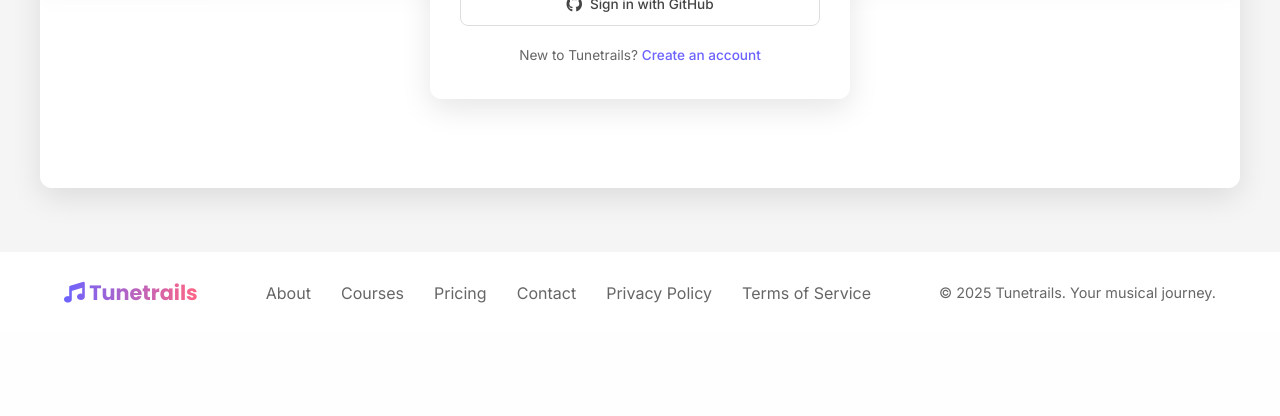
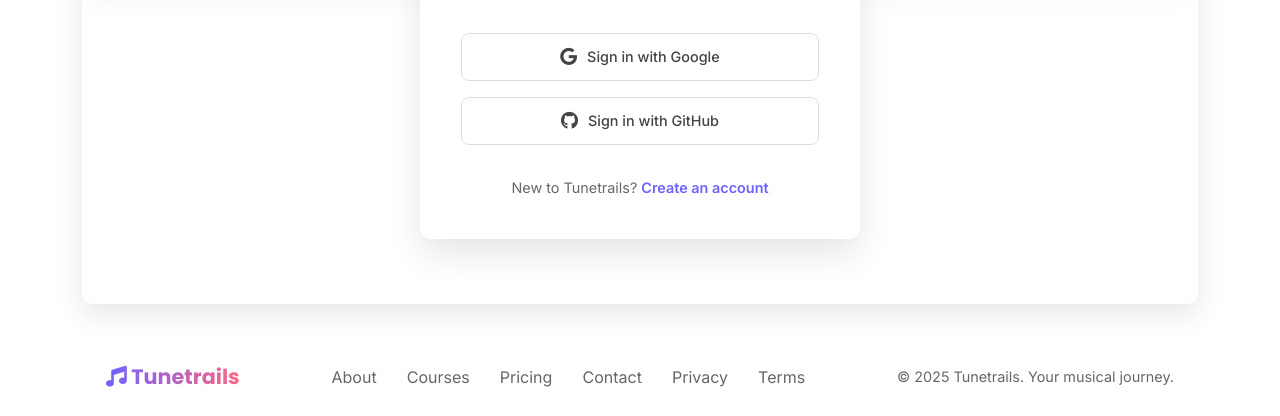
Before and after one commit to manubett254/tunetrails_v2, a Django app: page /login/ in a window 1280 px wide. Shown: the part 801-1217 px from the top of the page. Before the commit the page ends 1104 px from the top, so only its background shows below. Run offline with Django 5.2, Linux system fonts and the light colour scheme; some libraries are stand-ins or nearby versions.

Commit message:
Version 2 working except the stay logged in bit

```diff
--- a/tunetrails/dashboard/templates/base.html
+++ b/tunetrails/dashboard/templates/base.html
@@ -26,7 +26,6 @@
             --border-radius: 12px;
             --box-shadow: 0 10px 30px rgba(0, 0, 0, 0.1);
             --transition: all 0.3s ease;
-            --sidebar-width: 260px;
         }
 
         * {
@@ -38,9 +37,9 @@
         body {
             font-family: 'Inter', sans-serif;
             color: var(--text-color);
-            background-color: #f5f5f5;
             min-height: 100vh;
             position: relative;
+            overflow-x: hidden;
         }
 
         /* Background styling */
@@ -120,26 +144,51 @@
             border-radius: 8px;
             font-weight: 600;
             transition: var(--transition);
+            position: relative;
+            overflow: hidden;
+        }
+
+        .btn-primary-custom::before {
+            content: '';
+            position: absolute;
+            top: 0;
+            left: -100%;
+            width: 100%;
+            height: 100%;
+            background: linear-gradient(90deg, transparent, rgba(255, 255, 255, 0.2), transparent);
+            transition: left 0.5s ease;
+        }
+
+        .btn-primary-custom:hover::before {
+            left: 100%;
         }
 
         .btn-primary-custom:hover {
             background: linear-gradient(90deg, var(--primary-dark), var(--primary-color));
             transform: translateY(-2px);
-            box-shadow: 0 5px 15px rgba(108, 99, 255, 0.3);
-            color: white;
+            box-shadow: 0 8px 20px rgba(108, 99, 255, 0.25);
         }
 
         /* Main Content */
         .main-content {
-            min-height: calc(100vh - 120px);
-            display: flex;
-            align-items: center;
-            justify-content: center;
+            min-height: calc(100vh - 140px);
             padding: 2rem 1rem;
+            animation: fadeIn 0.5s ease-out;
+        }
+
+        @keyframes fadeIn {
+            from {
+                opacity: 0;
+                transform: translateY(10px);
+            }
+            to {
+                opacity: 1;
+                transform: translateY(0);
+            }
         }
 
         .content-wrapper {
-            background-color: rgba(255, 255, 255, 0.97);
+            background-color: rgba(255, 255, 255, 0.95);
             border-radius: var(--border-radius);
             box-shadow: var(--box-shadow);
             width: 100%;
@@ -147,8 +196,20 @@
             padding: 2rem;
             position: relative;
             overflow: hidden;
-            backdrop-filter: blur(10px);
-            border: 1px solid rgba(255, 255, 255, 0.2);
+            backdrop-filter: blur(12px);
+            border: 1px solid rgba(255, 255, 255, 0.25);
+            animation: slideUp 0.6s ease-out;
+        }
+
+        @keyframes slideUp {
+            from {
+                opacity: 0;
+                transform: translateY(20px);
+            }
+            to {
+                opacity: 1;
+                transform: translateY(0);
+            }
         }
 
         .content-wrapper::before {
@@ -188,7 +254,7 @@
             backdrop-filter: blur(10px);
             border-top: 1px solid rgba(255, 255, 255, 0.2);
             padding: 1.5rem 0;
-            margin-top: 2rem;
+            margin-top: auto;
         }
 
         .footer-content {
@@ -215,10 +281,26 @@
             text-decoration: none;
             margin: 0 0.8rem;
             transition: var(--transition);
+            position: relative;
+        }
+
+        .footer-links a::after {
+            content: '';
+            position: absolute;
+            bottom: -2px;
+            left: 0;
+            width: 0;
+            height: 1px;
+            background: var(--primary-color);
+            transition: width 0.3s ease;
         }
 
         .footer-links a:hover {
             color: var(--primary-color);
+        }
+
+        .footer-links a:hover::after {
+            width: 100%;
         }
 
         .copyright {
@@ -413,7 +511,10 @@
         {% if messages %}
             {% for message in messages %}
             <div class="alert alert-custom alert-dismissible fade show" role="alert">
-                {{ message }}
+                <div class="d-flex align-items-center">
+                    <i class="fas fa-info-circle me-2 text-primary"></i>
+                    <div>{{ message }}</div>
+                </div>
                 <button type="button" class="btn-close" data-bs-dismiss="alert" aria-label="Close"></button>
             </div>
             {% endfor %}
@@ -422,15 +523,18 @@
 
     <!-- Main Content -->
     <main class="main-content">
+        <div class="container">
             <div class="content-wrapper">
                 {% block content %}
                 <!-- Page content will be inserted here -->
                 {% endblock %}
             </div>
+        </div>
     </main>
 
     <!-- Footer -->
     <footer class="footer">
+        <div class="container">
             <div class="footer-content">
                 <div class="footer-logo">
                     <i class="fas fa-music"></i> Tunetrails
@@ -440,95 +544,18 @@
                     <a href="#">Courses</a>
                     <a href="#">Pricing</a>
                     <a href="#">Contact</a>
-                <a href="#">Privacy Policy</a>
-                <a href="#">Terms of Service</a>
+                    <a href="#">Privacy</a>
+                    <a href="#">Terms</a>
                 </div>
                 <div class="copyright">
                     &copy; {% now "Y" %} Tunetrails. Your musical journey.
                 </div>
             </div>
+        </div>
     </footer>
 
-    <!-- Bootstrap JS Bundle with Popper -->
+    <!-- Bootstrap JS Bundle -->
     <script src="https://cdn.jsdelivr.net/npm/bootstrap@5.3.0-alpha1/dist/js/bootstrap.bundle.min.js"></script>
-
-    <!-- Firebase and Auth Scripts -->
-    <script type="module">
-        import { initializeApp } from "https://www.gstatic.com/firebasejs/12.6.0/firebase-app.js";
-        import { getAuth, onAuthStateChanged, signOut } from "https://www.gstatic.com/firebasejs/12.6.0/firebase-auth.js";
-
-        // Firebase configuration
-        const firebaseConfig = {
-            apiKey: "AIzaSyAQLreoWTPOMekuiqOOvgX-zn0yPXcT1_Y",
-            authDomain: "tunetrails-v2.firebaseapp.com",
-            projectId: "tunetrails-v2",
-            storageBucket: "tunetrails-v2.firebasestorage.app",
-            messagingSenderId: "614045056384",
-            appId: "1:614045056384:web:1ec0524dbf570db5d19565",
-            measurementId: "G-4YGPXK3HWE"
-        };
-
-        // Initialize Firebase
-        const app = initializeApp(firebaseConfig);
-        const auth = getAuth();
-
-        // Firebase auth state listener
-        onAuthStateChanged(auth, (user) => {
-            const firebaseDropdown = document.getElementById('firebaseUserDropdown');
-            const djangoDropdown = document.getElementById('djangoUserDropdown');
-            const loginBtnContainer = document.getElementById('loginBtnContainer');
-            const userIcon = document.getElementById('userIcon');
-            const userName = document.getElementById('userName');
-            const logoutBtn = document.getElementById('logoutBtn');
-
-            if (user) {
-                // User is signed in with Firebase
-                if (firebaseDropdown) {
-                    firebaseDropdown.style.display = 'block';
-                    userName.textContent = user.displayName || user.email.split('@')[0];
-                    userIcon.src = user.photoURL || '{% static "dashboard/images/default_user.png" %}';
-                }
-
-                // Hide Django user dropdown if visible
-                if (djangoDropdown) {
-                    djangoDropdown.style.display = 'none';
-                }
-
-                // Hide login button
-                if (loginBtnContainer) {
-                    loginBtnContainer.style.display = 'none';
-                }
-            } else {
-                // No Firebase user is signed in
-                if (firebaseDropdown) {
-                    firebaseDropdown.style.display = 'none';
-                }
-
-                // Show Django user dropdown if user is authenticated with Django
-                if (djangoDropdown) {
-                    djangoDropdown.style.display = 'block';
-                }
-
-                // Show login button if not authenticated with Django
-                if (loginBtnContainer && !djangoDropdown) {
-                    loginBtnContainer.style.display = 'block';
-                }
-            }
-        });
-
-        // Logout button handler
-        document.addEventListener('click', (e) => {
-            if (e.target && e.target.id === 'logoutBtn') {
-                e.preventDefault();
-                signOut(auth).then(() => {
-                    // Sign-out successful, redirect to login
-                    window.location.href = "{% url 'dashboard:login' %}";
-                }).catch((error) => {
-                    console.error('Error signing out:', error);
-                });
-            }
-        });
-    </script>
 
     {% block extra_js %}{% endblock %}
 </body>
--- a/tunetrails/dashboard/templates/dashboard/login.html
+++ b/tunetrails/dashboard/templates/dashboard/login.html
@@ -7,37 +7,36 @@
 <style>
     /* Login page specific styles */
     .login-page {
-        min-height: 100vh;
+        min-height: calc(100vh - 140px);
         display: flex;
         align-items: center;
         justify-content: center;
-        padding: 15px;
+        padding: 2rem 1rem;
     }
 
     .login-card {
-        background-color: rgba(255, 255, 255, 0.97);
+        background-color: rgba(255, 255, 255, 0.95);
         border-radius: var(--border-radius);
-        box-shadow: var(--box-shadow);
+        box-shadow: 0 15px 35px rgba(0, 0, 0, 0.1);
         width: 100%;
-        max-width: 420px;
-        padding: 2rem 1.8rem;
+        max-width: 440px;
+        padding: 2.5rem;
         position: relative;
         overflow: hidden;
-        backdrop-filter: blur(10px);
-        border: 1px solid rgba(255, 255, 255, 0.2);
-        max-height: 95vh;
-        overflow-y: auto;
+        backdrop-filter: blur(15px);
+        border: 1px solid rgba(255, 255, 255, 0.25);
+        animation: slideUp 0.6s ease-out;
     }
 
-    /* Hide scrollbar for Chrome, Safari and Opera */
-    .login-card::-webkit-scrollbar {
-        display: none;
-    }
-
-    /* Hide scrollbar for IE, Edge and Firefox */
-    .login-card {
-        -ms-overflow-style: none;  /* IE and Edge */
-        scrollbar-width: none;  /* Firefox */
+    @keyframes slideUp {
+        from {
+            opacity: 0;
+            transform: translateY(30px);
+        }
+        to {
+            opacity: 1;
+            transform: translateY(0);
+        }
     }
 
     .login-card::before {
@@ -50,9 +49,23 @@
         background: linear-gradient(90deg, var(--primary-color), var(--secondary-color));
     }
 
+    .login-card::after {
+        content: '';
+        position: absolute;
+        top: 0;
+        right: 0;
+        width: 100px;
+        height: 100px;
+        background: linear-gradient(135deg, rgba(108, 99, 255, 0.1), transparent);
+        border-radius: 0 0 0 100px;
+        z-index: 0;
+    }
+
     .logo-section {
         text-align: center;
-        margin-bottom: 1.2rem;
+        margin-bottom: 1.5rem;
+        position: relative;
+        z-index: 1;
     }
 
     .logo {
@@ -116,85 +184,152 @@
         color: var(--text-light);
         cursor: pointer;
         z-index: 10;
+        font-size: 1rem;
+        transition: color 0.3s ease;
+        padding: 0.5rem;
+    }
+
+    .password-toggle:hover {
+        color: var(--primary-color);
+    }
+
+    .compact-row {
+        display: flex;
+        justify-content: space-between;
+        align-items: center;
+        margin-bottom: 1.5rem;
+        position: relative;
+        z-index: 1;
+    }
+
+    .remember-check {
+        margin-bottom: 0;
+    }
+
+    .form-check-input:checked {
+        background-color: var(--primary-color);
+        border-color: var(--primary-color);
+    }
+
+    .forgot-password {
+        color: var(--primary-color);
+        text-decoration: none;
+        transition: all 0.3s ease;
         font-size: 0.9rem;
+        font-weight: 500;
+    }
+
+    .forgot-password:hover {
+        color: var(--primary-dark);
+        text-decoration: underline;
     }
 
     .btn-login {
         background: linear-gradient(90deg, var(--primary-color), var(--primary-dark));
         color: white;
         border: none;
-        padding: 0.75rem;
+        padding: 0.85rem;
         border-radius: 8px;
         font-weight: 600;
-        font-size: 0.95rem;
+        font-size: 1rem;
         width: 100%;
-        transition: var(--transition);
-        margin-top: 0.3rem;
+        transition: all 0.3s ease;
+        position: relative;
+        overflow: hidden;
+        z-index: 1;
+    }
+
+    .btn-login::before {
+        content: '';
+        position: absolute;
+        top: 0;
+        left: -100%;
+        width: 100%;
+        height: 100%;
+        background: linear-gradient(90deg, transparent, rgba(255, 255, 255, 0.2), transparent);
+        transition: left 0.5s ease;
+    }
+
+    .btn-login:hover::before {
+        left: 100%;
     }
 
     .btn-login:hover {
         background: linear-gradient(90deg, var(--primary-dark), var(--primary-color));
         transform: translateY(-2px);
-        box-shadow: 0 5px 15px rgba(108, 99, 255, 0.3);
-    }
-
-    .compact-row {
-        display: flex;
-        justify-content: space-between;
-        align-items: center;
-        margin-bottom: 1.2rem;
-    }
-
-    .remember-check {
-        margin-bottom: 0;
+        box-shadow: 0 8px 20px rgba(108, 99, 255, 0.25);
     }
 
     .divider {
         display: flex;
         align-items: center;
-        margin: 1.2rem 0;
+        margin: 2rem 0;
         color: var(--text-light);
+        position: relative;
+        z-index: 1;
     }
 
     .divider::before, .divider::after {
         content: '';
         flex: 1;
         height: 1px;
-        background-color: #eee;
+        background: linear-gradient(90deg, transparent, rgba(0, 0, 0, 0.1), transparent);
     }
 
     .divider-text {
-        padding: 0 0.8rem;
-        font-size: 0.8rem;
+        padding: 0 1rem;
+        font-size: 0.85rem;
+        background: rgba(255, 255, 255, 0.9);
+        border-radius: 20px;
     }
 
     .social-login {
         display: grid;
         grid-template-columns: 1fr;
-        gap: 0.8rem;
-        margin-bottom: 1.2rem;
+        gap: 1rem;
+        margin-bottom: 1.5rem;
+        position: relative;
+        z-index: 1;
     }
 
     .btn-social {
         display: flex;
         align-items: center;
         justify-content: center;
-        padding: 0.65rem;
+        padding: 0.75rem;
         border-radius: 8px;
         font-weight: 500;
-        font-size: 0.85rem;
-        transition: var(--transition);
-        border: 1px solid #ddd;
+        font-size: 0.9rem;
+        transition: all 0.3s ease;
+        border: 1px solid #e0e0e0;
         background-color: white;
+        position: relative;
+        overflow: hidden;
+    }
+
+    .btn-social::before {
+        content: '';
+        position: absolute;
+        top: 0;
+        left: -100%;
+        width: 100%;
+        height: 100%;
+        background: linear-gradient(90deg, transparent, rgba(0, 0, 0, 0.05), transparent);
+        transition: left 0.5s ease;
+    }
+
+    .btn-social:hover::before {
+        left: 100%;
     }
 
     .btn-social:hover {
         transform: translateY(-2px);
-        box-shadow: 0 4px 8px rgba(0, 0, 0, 0.08);
+        box-shadow: 0 5px 15px rgba(0, 0, 0, 0.08);
     }
 
     .btn-google {
         color: #444;
+        border-color: #ddd;
     }
 
     .btn-google:hover {
@@ -212,26 +348,16 @@
     }
 
     .social-icon {
-        margin-right: 8px;
-        font-size: 1rem;
+        margin-right: 10px;
+        font-size: 1.1rem;
     }
 
     .additional-links {
         text-align: center;
-        margin-top: 1.2rem;
-        font-size: 0.85rem;
-    }
-
-    .forgot-password {
-        color: var(--primary-color);
-        text-decoration: none;
-        transition: var(--transition);
-        font-size: 0.85rem;
-    }
-
-    .forgot-password:hover {
-        color: var(--primary-dark);
-        text-decoration: underline;
+        margin-top: 2rem;
+        font-size: 0.9rem;
+        position: relative;
+        z-index: 1;
     }
 
     .signup-link {
@@ -241,92 +367,62 @@
 
     .signup-link a {
         color: var(--primary-color);
-        font-weight: 500;
+        font-weight: 600;
         text-decoration: none;
-        transition: var(--transition);
+        transition: all 0.3s ease;
+        position: relative;
+    }
+
+    .signup-link a::after {
+        content: '';
+        position: absolute;
+        bottom: -2px;
+        left: 0;
+        width: 0;
+        height: 1px;
+        background: var(--primary-color);
+        transition: width 0.3s ease;
     }
 
     .signup-link a:hover {
         color: var(--primary-dark);
-        text-decoration: underline;
+    }
+
+    .signup-link a:hover::after {
+        width: 100%;
     }
 
     /* Responsive adjustments */
     @media (max-width: 576px) {
         .login-card {
-            padding: 1.5rem 1.2rem;
-            max-height: 90vh;
+            padding: 2rem 1.5rem;
+            max-width: 100%;
         }
 
         .welcome-title {
-            font-size: 1.2rem;
+            font-size: 1.3rem;
         }
 
         .logo-text {
-            font-size: 1.4rem;
-        }
-    }
-
-    @media (max-width: 400px) {
-        .login-card {
-            padding: 1.3rem 1rem;
+            font-size: 1.5rem;
         }
 
-        .form-control {
-            padding: 0.6rem 0.8rem;
-            font-size: 0.9rem;
-        }
-
-        .btn-login {
-            padding: 0.7rem;
+        .compact-row {
+            flex-direction: column;
+            gap: 1rem;
+            align-items: flex-start;
         }
     }
 
     @media (max-height: 700px) {
-        .login-card {
-            max-height: 85vh;
-            padding-top: 1.2rem;
-            padding-bottom: 1.2rem;
+        .login-page {
+            padding: 1rem;
         }
 
-        .logo-section {
-            margin-bottom: 1rem;
-        }
-
-        .welcome-subtitle {
-            margin-bottom: 1.2rem;
-        }
-
-        .compact-row {
-            margin-bottom: 1rem;
-        }
-
-        .divider {
-            margin: 1rem 0;
-        }
-
-        .social-login {
-            margin-bottom: 1rem;
-        }
-    }
-
-    /* Animation for form elements */
-    .form-group {
-        animation: fadeInUp 0.4s ease forwards;
-        opacity: 0;
-    }
-
-    .form-group:nth-child(1) { animation-delay: 0.1s; }
-    .form-group:nth-child(2) { animation-delay: 0.2s; }
-
-    @keyframes fadeInUp {
-        from {
-            opacity: 0;
-            transform: translateY(15px);
-        }
-        to {
-            opacity: 1;
-            transform: translateY(0);
+        .login-card {
+            padding: 1.5rem;
+            max-height: 90vh;
+            overflow-y: auto;
         }
     }
 </style>
@@ -346,25 +442,25 @@
 
         <!-- Welcome message -->
         <h1 class="welcome-title">Welcome Back</h1>
-        <p class="welcome-subtitle">Sign in to continue learning music</p>
+        <p class="welcome-subtitle">Sign in to continue your musical journey with Tunetrails</p>
 
         <!-- Login form -->
         <form id="loginForm" class="needs-validation" novalidate>
             {% csrf_token %}
             <!-- Email field -->
-            <div class="form-group mb-3">
-                <label for="username" class="form-label">Email</label>
-                <input type="email" class="form-control" id="username" placeholder="Enter your email" required>
+            <div class="form-group">
+                <label for="email" class="form-label">Email Address</label>
+                <input type="email" class="form-control" id="email" name="email" placeholder="Enter your email" required>
                 <div class="invalid-feedback">
                     Please enter a valid email address.
                 </div>
             </div>
 
             <!-- Password field -->
-            <div class="form-group mb-3">
+            <div class="form-group">
                 <label for="password" class="form-label">Password</label>
                 <div class="input-group">
-                    <input type="password" class="form-control" id="password" placeholder="Enter your password" required>
+                    <input type="password" class="form-control" id="password" name="password" placeholder="Enter your password" required>
                     <button type="button" class="password-toggle" id="togglePassword">
                         <i class="far fa-eye"></i>
                     </button>
@@ -393,15 +489,15 @@
 
         <!-- Divider -->
         <div class="divider">
-            <span class="divider-text">Or sign in with</span>
+            <span class="divider-text">Or continue with</span>
         </div>
 
         <!-- Social login buttons -->
         <div class="social-login">
-            <button class="btn btn-social btn-google">
+            <button type="button" class="btn btn-social btn-google" id="googleSignInBtn">
                 <i class="fab fa-google social-icon"></i> Sign in with Google
             </button>
-            <button class="btn btn-social btn-github">
+            <button type="button" class="btn btn-social btn-github" id="githubSignInBtn">
                 <i class="fab fa-github social-icon"></i> Sign in with GitHub
             </button>
         </div>
@@ -437,14 +537,13 @@
 
     // Initialize Firebase
     const app = initializeApp(firebaseConfig);
-    const analytics = getAnalytics(app);
     const auth = getAuth();
 
     // Elements
     const loginForm = document.getElementById('loginForm');
     const loginBtn = loginForm.querySelector('.btn-login');
-    const googleBtn = document.querySelector('.btn-google');
-    const githubBtn = document.querySelector('.btn-github');
+    const googleBtn = document.getElementById('googleSignInBtn');
+    const githubBtn = document.getElementById('githubSignInBtn');
     const togglePasswordBtn = document.getElementById('togglePassword');
     const passwordInput = document.getElementById('password');
 
@@ -461,12 +560,12 @@
     });
 
     // Helper to show loading
-    function setLoading(isLoading, button, originalText) {
+    function setLoading(isLoading, button) {
         if (isLoading) {
             button.innerHTML = '<i class="fas fa-spinner fa-spin me-2"></i> Signing In...';
             button.disabled = true;
         } else {
-            button.innerHTML = originalText;
+            button.innerHTML = '<i class="fas fa-sign-in-alt me-2"></i> Sign In';
             button.disabled = false;
         }
     }
@@ -475,57 +574,61 @@
     loginForm.addEventListener('submit', async (event) => {
         event.preventDefault();
         event.stopPropagation();
-        loginForm.classList.add('was-validated');
 
-        if (!loginForm.checkValidity()) return;
+        if (!loginForm.checkValidity()) {
+            loginForm.classList.add('was-validated');
+            return;
+        }
 
-        const email = document.getElementById('username').value;
+        const email = document.getElementById('email').value;
         const password = passwordInput.value;
-        const originalText = loginBtn.innerHTML;
 
         try {
-            setLoading(true, loginBtn, originalText);
+            setLoading(true, loginBtn);
             const userCredential = await signInWithEmailAndPassword(auth, email, password);
-            const user = userCredential.user;
-            // Redirect to dashboard
-            window.location.href = "{% url 'dashboard:welcome' %}";
-
+            // Success - redirect handled by auth state change listener
         } catch (error) {
+            setLoading(false, loginBtn);
             alert(`Login failed: ${error.message}`);
-        } finally {
-            setLoading(false, loginBtn, originalText);
         }
     });
 
     // Google login
     googleBtn.addEventListener('click', async () => {
         const provider = new GoogleAuthProvider();
+        provider.addScope('profile');
+        provider.addScope('email');
+
         try {
             const result = await signInWithPopup(auth, provider);
-            const user = result.user;
-            // Redirect to dashboard
-            window.location.href = "{% url 'dashboard:welcome' %}";
-
+            // Success - redirect handled by auth state change listener
         } catch (error) {
+            console.error('Google Sign-in error:', error);
             alert(`Google Sign-in failed: ${error.message}`);
         }
     });
 
     // GitHub login placeholder
     githubBtn.addEventListener('click', () => {
-        alert('GitHub login will be implemented soon!');
+        alert('GitHub authentication will be available soon!');
     });
 
-    // Prevent scrolling outside login card
-    document.addEventListener('wheel', (e) => {
-        const loginCard = document.querySelector('.login-card');
-        const atTop = loginCard.scrollTop === 0;
-        const atBottom = loginCard.scrollHeight - loginCard.clientHeight <= loginCard.scrollTop + 1;
+    // Auth state change listener
+    onAuthStateChanged(auth, (user) => {
+        if (user) {
+            // User is signed in, redirect to welcome page
+            window.location.href = "{% url 'dashboard:welcome' %}";
+        } else {
+            // User is signed out
+            setLoading(false, loginBtn);
+        }
+    });
 
-        if ((atTop && e.deltaY < 0) || (atBottom && e.deltaY > 0)) {
-            e.preventDefault();
+    // Check if user is already logged in
+    onAuthStateChanged(auth, (user) => {
+        if (user) {
+            window.location.href = "{% url 'dashboard:welcome' %}";
         }
-    }, { passive: false });
-
+    });
 </script>
 {% endblock %}
```
Also changed, not shown: other parts of tunetrails/dashboard/templates/base.html (+86 -40 lines), other parts of tunetrails/dashboard/templates/dashboard/login.html (+72 -12 lines). Lines whose indentation alone changed are shown as unchanged.
